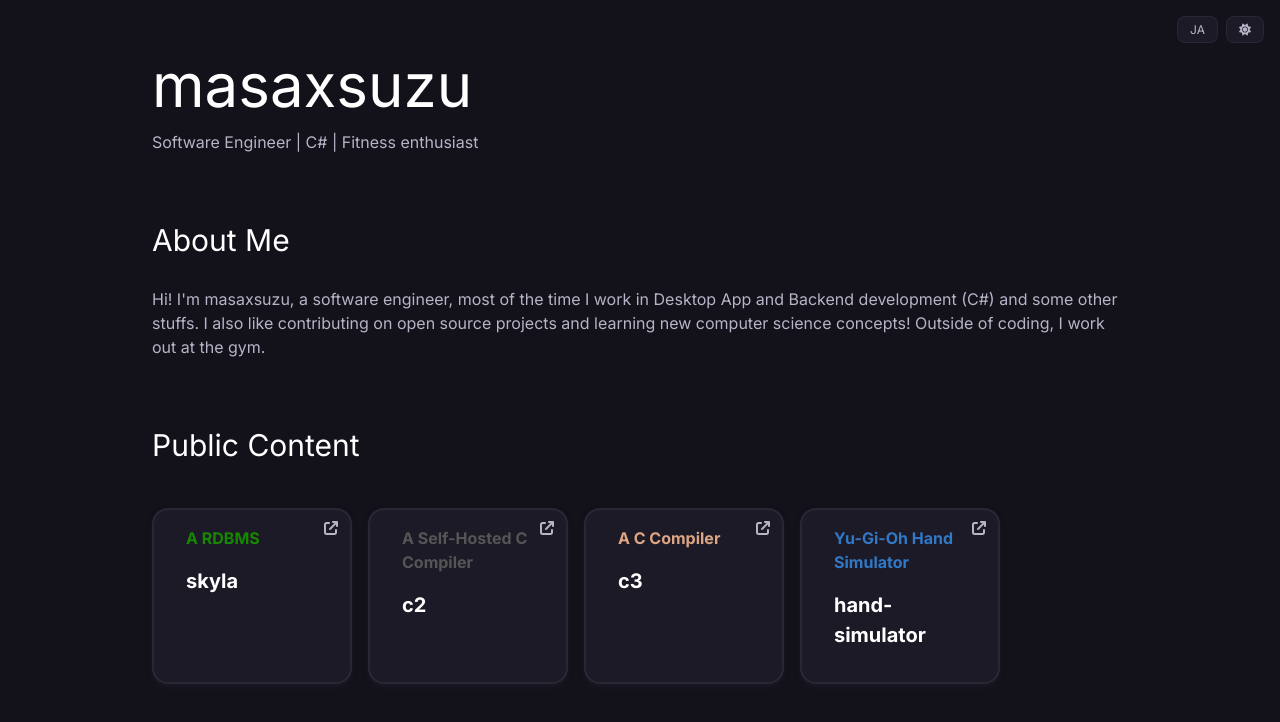
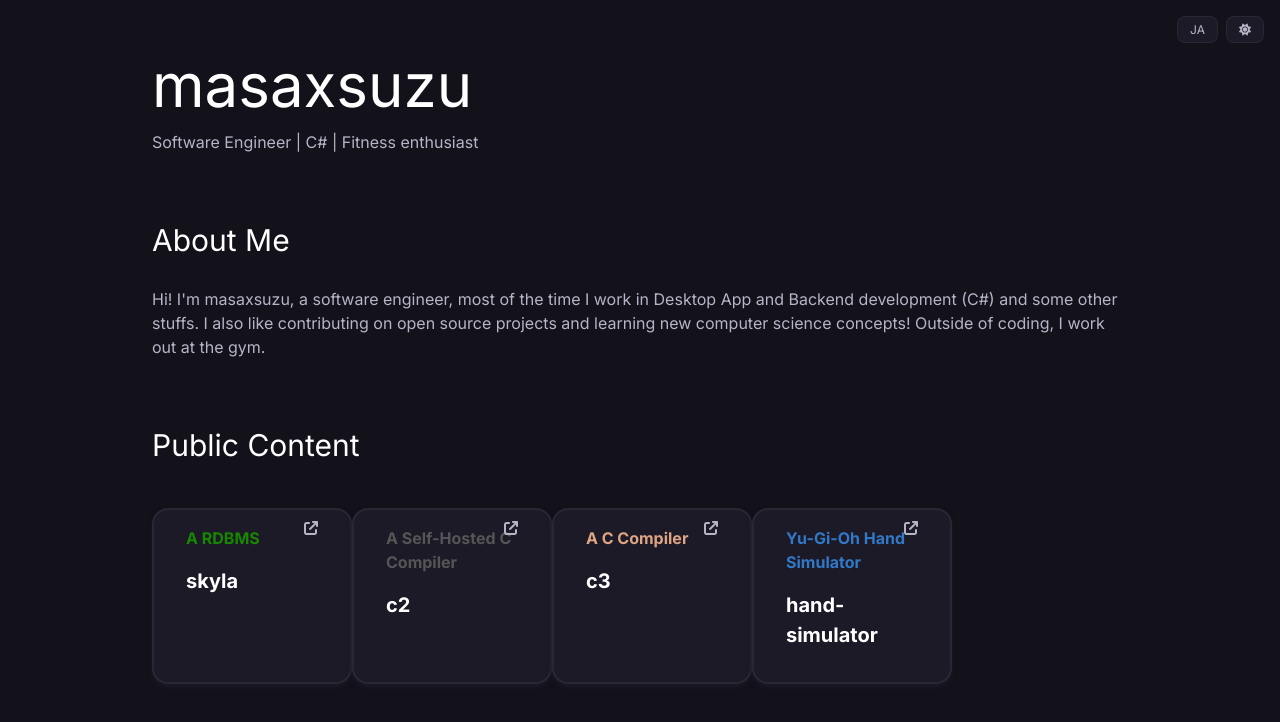
Before and after one commit to masaxsuzu/portal, a Next.js app: page / in a window 1280 px wide. Shown: the top 722 px of the page. Built offline with nearby package versions, Linux system fonts and the light colour scheme.

Commit message:
fix: モバイルでの横スクロールを修正
- w-[100%] + mr-4 の組み合わせでoverflow発生していたのを sm:mr-4 に変更
- absolute right-[-20px] がはみ出していたのを right-0 に修正

```diff
--- a/components/Cards.tsx
+++ b/components/Cards.tsx
@@ -12,14 +12,14 @@ function Card({
   titleTextClass = 'text-skyblue',
 }: CardProps) {
   return (
-    <div className="bg-cardbg flex flex-col border-2 border-cardborder py-4 px-8 rounded-2xl my-4 w-[100%] sm:w-[360px] md:w-[320px] lg:w-[225px] xl:w-[200px] mr-4 shadow-md shadow-cardbg">
+    <div className="bg-cardbg flex flex-col border-2 border-cardborder py-4 px-8 rounded-2xl my-4 w-full sm:w-[360px] md:w-[320px] lg:w-[225px] xl:w-[200px] sm:mr-4 shadow-md shadow-cardbg">
       <div className="flex justify-between relative">
         <span className={`text-[16px] ${titleTextClass} font-[600]`}>
           {title}
         </span>
         <a
           href={url}
-          className="absolute right-[-20px] top-[-10px] text-[#444] hover:text-primary"
+          className="absolute right-0 top-[-10px] text-[#444] hover:text-primary"
         >
           <i className="fa-solid fa-arrow-up-right-from-square"></i>
         </a>
```
